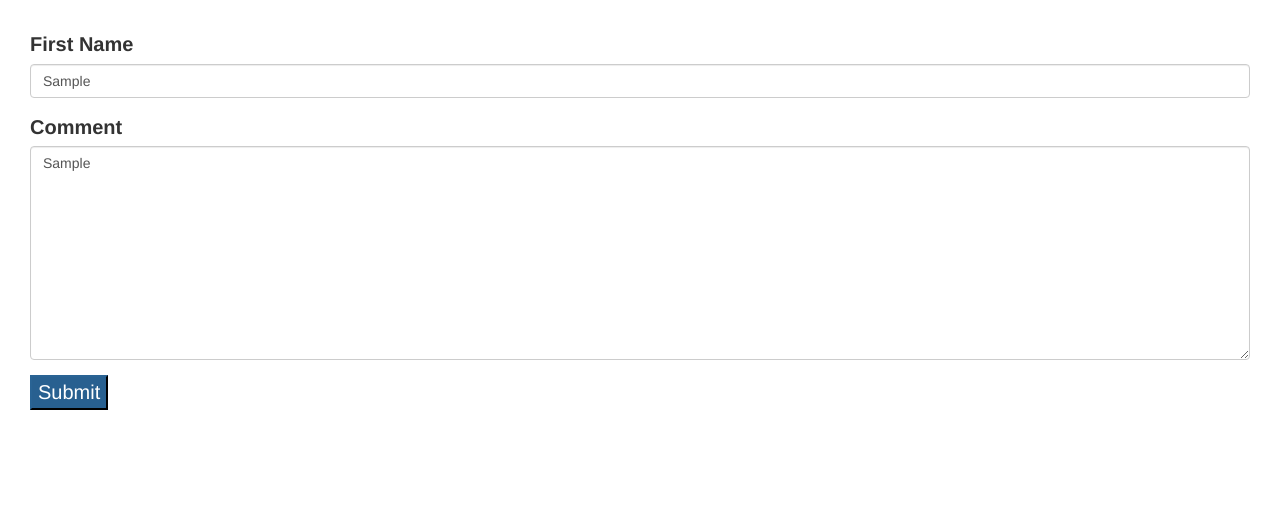
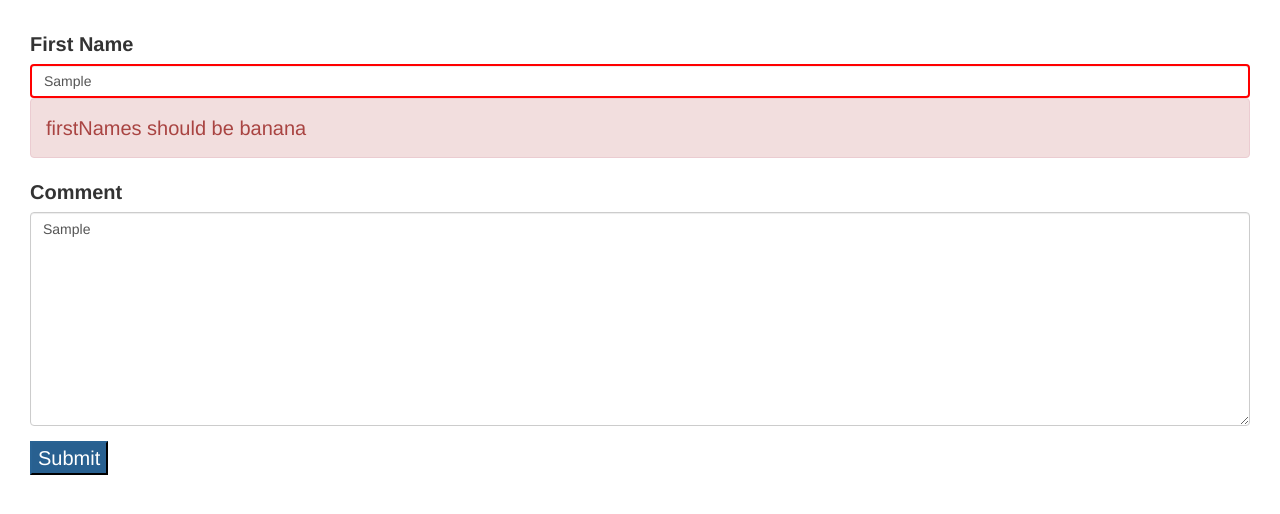
Before and after one commit to corsantic/AngularTraining, an Angular app: page / in a window 1280 px wide. Both pictures are taken after typing "Sample", "Sample" into the empty fields and a click on the button "Submit". Shown: the top 514 px of the page. Built offline with nearby package versions, Linux system fonts and the light colour scheme.

Commit message:
style update for invalidform

```diff
--- a/src/app/contact-form/contact-form.component.html
+++ b/src/app/contact-form/contact-form.component.html
@@ -1,8 +1,13 @@
 <form>
   <div class="form-group">
     <label for="firstName">First Name</label>
-    <input required ngModel name="firstName" (change)="log(firstName)" #firstName="ngModel" id="firstName" type="text" class="form-control">
-    <div class="alert alert-danger" *ngIf="firstName.touched && !firstName.valid">First Name is Required</div>
+    <input required minlength="3" maxlength="10" pattern="banana" ngModel name="firstName" (change)="log(firstName)" #firstName="ngModel" id="firstName" type="text" class="form-control">
+    <div class="alert alert-danger" *ngIf="firstName.touched && !firstName.valid">
+      <div *ngIf="firstName.errors.required">firstName is required</div>
+      <div *ngIf="firstName.errors.minlength">firstNames should be {{firstName.errors.minlength.requiredLength}} char </div>
+      <div *ngIf="firstName.errors.pattern">firstNames should be banana </div>
+      <div *ngIf="firstName.errors.maxlength">firstNames should be max 10 char </div>
+    </div>
   </div>
 
   <div class="form-group">
--- a/src/styles.css
+++ b/src/styles.css
@@ -7,3 +7,8 @@ padding: 30px;
 font-size:20px;
 
 }
+.form-control.ng-touched.ng-invalid{
+    border:2px solid red;
+
+
+}
```
